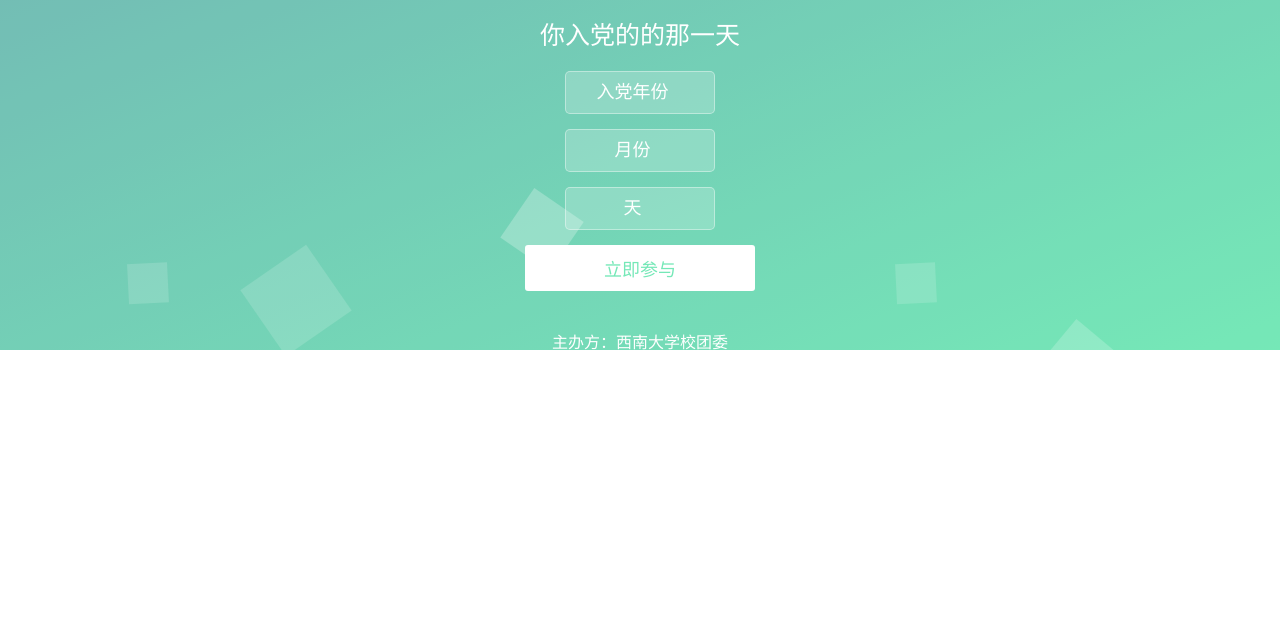
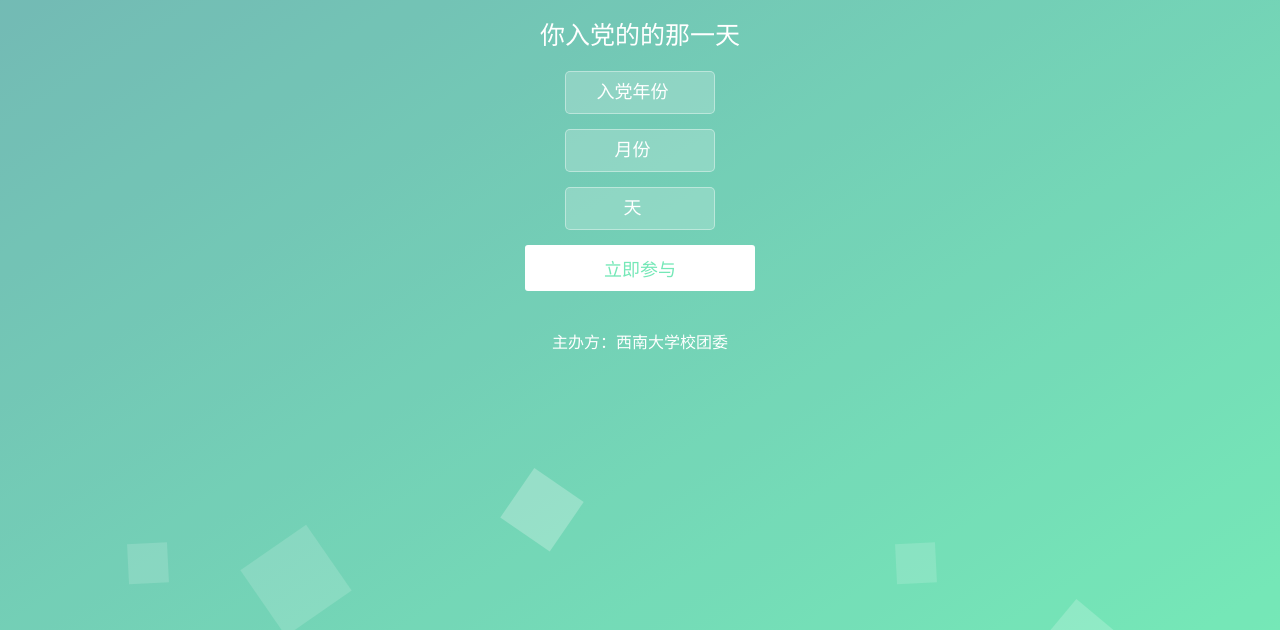
Before and after one commit to ContinueLife/party, a plain HTML site: page index.html in a window 1280 px wide. Shown: the part 170-800 px from the top of the page. Drawn offline with Linux system fonts and the light colour scheme; a web font is replaced by a local one.

Commit message:
Update styles.css

```diff
--- a/css/styles.css
+++ b/css/styles.css
@@ -45,7 +45,7 @@ body :-ms-input-placeholder {
   top: 0%;
   left: 0;
   width: 100%;
-  height:520px;
+  height:100%;
   margin-top: 0px;
   overflow: hidden;
 
```
